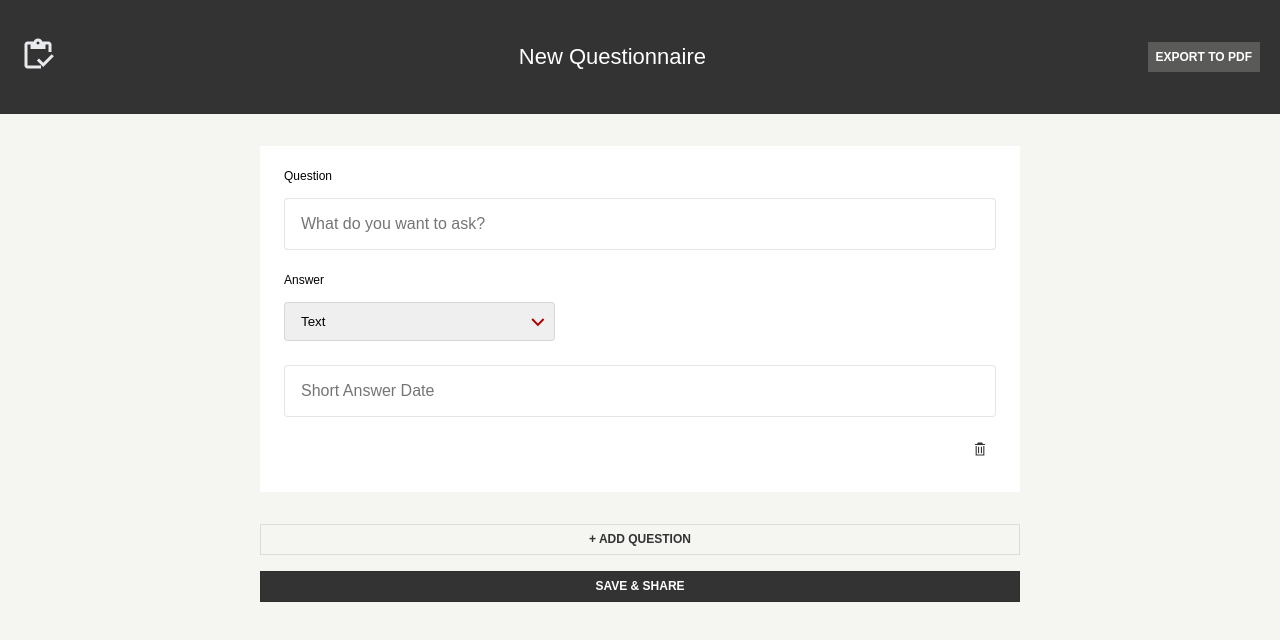
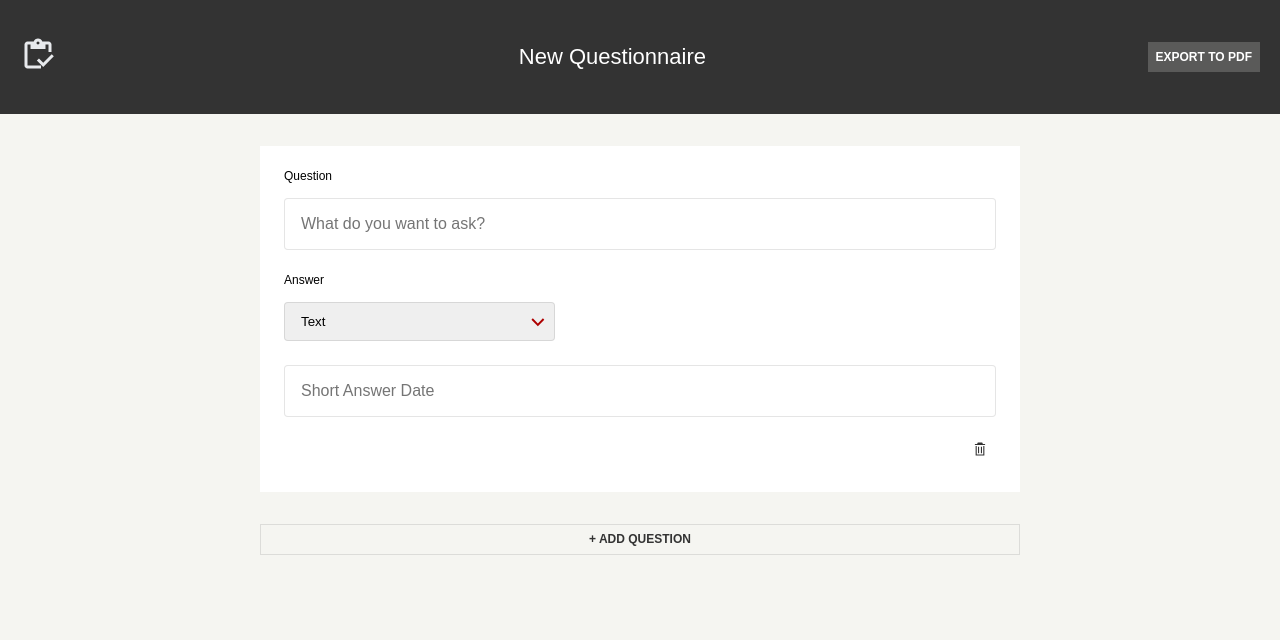
Before and after one commit to markohanesian/former-mso, a React (Create React App) app: page / in a window 1280 px wide. Shown: the top 640 px of the page. Built offline with nearby package versions, Linux system fonts and the light colour scheme.

Commit message:
Remove unneeded save and share button

```diff
--- a/src/components/QuestionForm.js
+++ b/src/components/QuestionForm.js
@@ -220,9 +220,6 @@ export default function QuestionForm() {
         <button style={primaryButtonStyles} onClick={addQuestion}>
           + Add Question
         </button>
-        <button style={secondaryButtonStyles} onClick={handleSaveAndShare}>
-          Save & Share
-        </button>
       </div>
     </div>
   );
```
